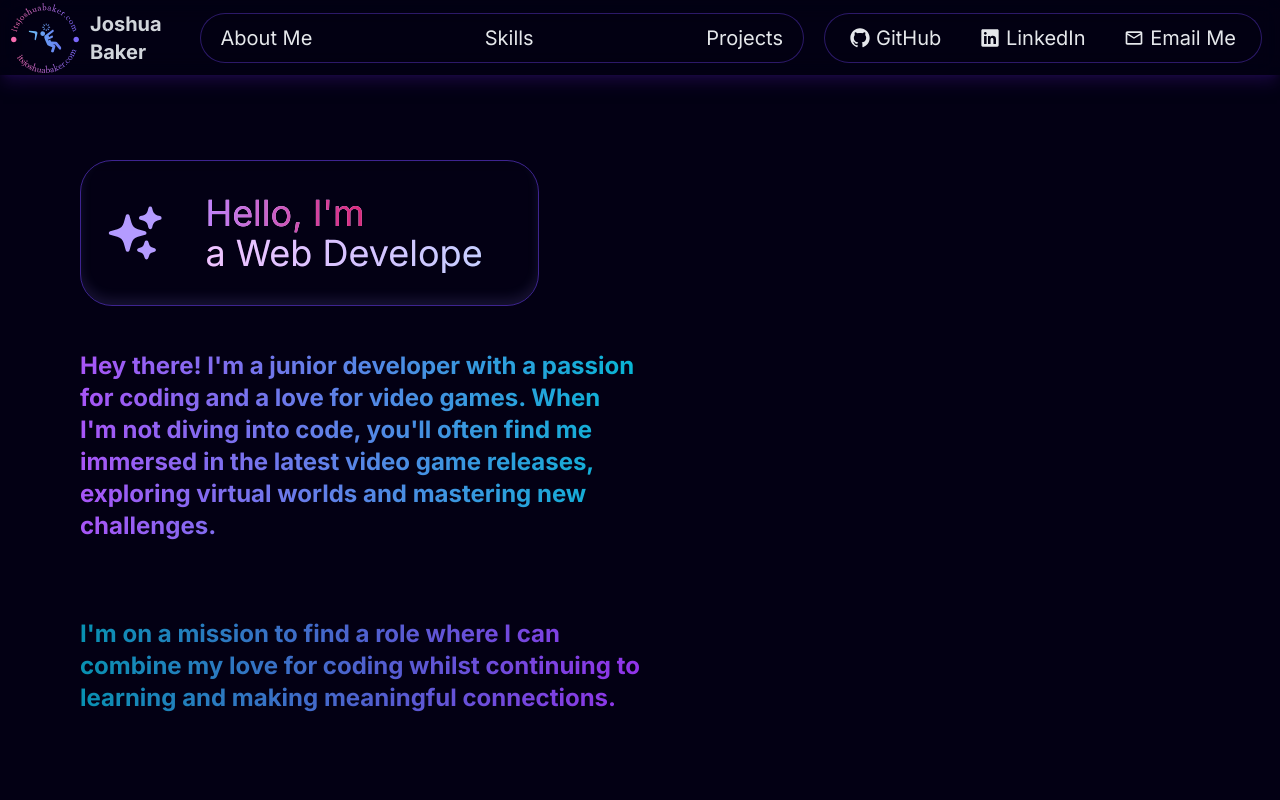
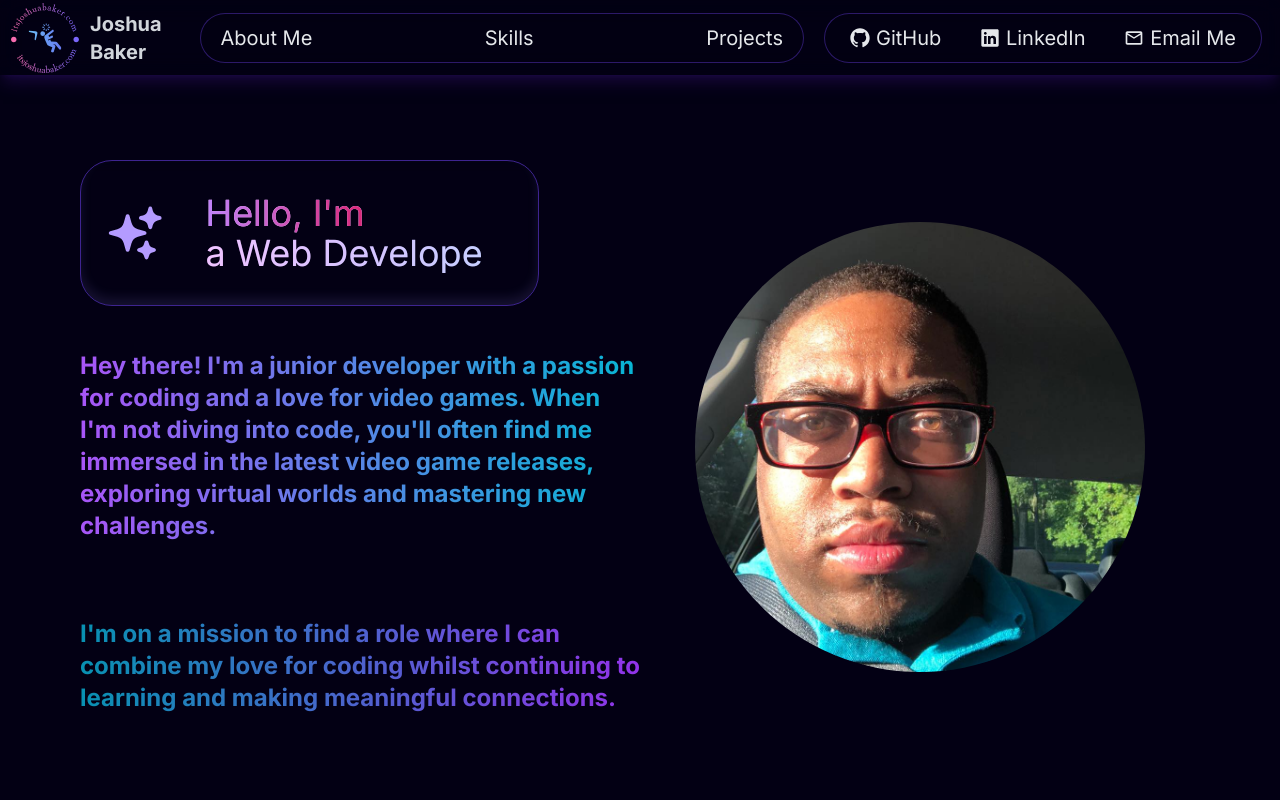
Before and after one commit to joshua-bake/Portfolio, a Next.js app: page / in a window 1280 px wide. Shown: the top 800 px of the page. Built offline with nearby package versions, Linux system fonts and the light colour scheme; a web font is replaced by a local one.

Commit message:
added personal picture to hero section and made adjustments small adjustments to components.

```diff
--- a/components/main/Footer.tsx
+++ b/components/main/Footer.tsx
@@ -22,8 +22,8 @@ const Footer = () => {
                         <a target="_blank" href={TO_LINKEDIN} rel="noopener noreferrer" className='flex text-white text-xl flex-row items-center my-[15px] '><RxLinkedinLogo /><span className='text-[15px] ml-[6px]'>LinkedIn</span></a>
                     </div>
                 </div>
-                <div className='mb-[20px] mt-2 text-[15px] text-center'>
-                    &copy;  ItsJoshuaBaker. All rights reserved
+                <div className='mb-[20px] mt-2 py-2 text-[15px] text-center'>
+                    &copy;  2024 ItsJoshuaBaker. All rights reserved
                 </div>
             </div>
         </div>
--- a/components/sub/HeroContent.tsx
+++ b/components/sub/HeroContent.tsx
@@ -5,6 +5,7 @@ import { slideInFromLeft, slideInFromRight, slideInFromTop, } from '@/utils/moti
 import { SparklesIcon } from '@heroicons/react/24/solid'
 import { TypeAnimation } from 'react-type-animation'
 import Image from 'next/image'
+import { GitHub_data } from '@/constants'
 
 //! Line 70 update image to be more revelant
 
@@ -60,12 +61,21 @@ const HeroContent = () => {
             <motion.div
                 variants={slideInFromRight(0.8)}
                 className='w-full h-full flex justify-center items-center'>
-                {/* <Image
-                    src='/mainIconsdark.svg'
-                    alt='work icons'
-                    height={650}
-                    width={650}
-                /> */}
+                <div className="flex flex-wrap">
+                    {GitHub_data.map((data, index) => {
+                        return <div key={index} className="div flex">
+                            <Image
+                                src={data.Image}
+                                alt={data.name}
+                                height={450}
+                                width={450}
+                                className='rounded-full'
+                            />
+                        </div>
+                    })}
+
+                </div>
+
             </motion.div>
         </motion.div>
     )
--- a/components/sub/ProjectCard.tsx
+++ b/components/sub/ProjectCard.tsx
@@ -17,7 +17,7 @@ const ProjectCard = ({ title, description, imgUrl, gitUrl, previewUrl, techStack
         <div className='group relative inline-block overflow-hidden rounded  px-12 py-3 text-sm font-medium text-slate-800'>
 
             <div
-                className="h-52 md:h-72 rounded-t-xl relative group"
+                className="h-52 md:h-75 md:w-85 rounded-t-xl relative group"
                 style={{ background: `url(${imgUrl})`, backgroundSize: "cover" }}
             >
                 <div className="overlay items-center justify-center absolute top-0 left-0 w-full h-full bg-[#181818] bg-opacity-0 hidden group-hover:flex group-hover:bg-opacity-80 transition-all duration-500">
--- a/constants/index.ts
+++ b/constants/index.ts
@@ -280,6 +280,13 @@ export const Other_skill = [
   // },
 ];
 
+export const GitHub_data = [
+{
+  name: "GitHub Picture",
+  Image: "/GitHub_Profile_Picture.jpg",
+}
+];
+
 export const projectsData = [
   {
     id: 1,
--- a/package.json
+++ b/package.json
@@ -26,7 +26,7 @@
   },
   "devDependencies": {
     "@types/node": "^20",
-    "@types/react": "^18",
+    "@types/react": "^18.3.12",
     "@types/react-dom": "^18",
     "eslint": "^8",
     "eslint-config-next": "14.2.3",
```
Also changed, not shown: public/GitHub_Profile_Picture.jpg (added), 1 other file (tests, documents, lock files or other folders).
